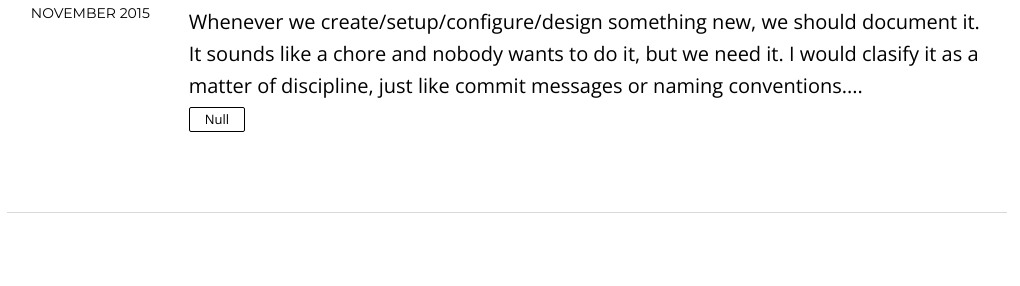
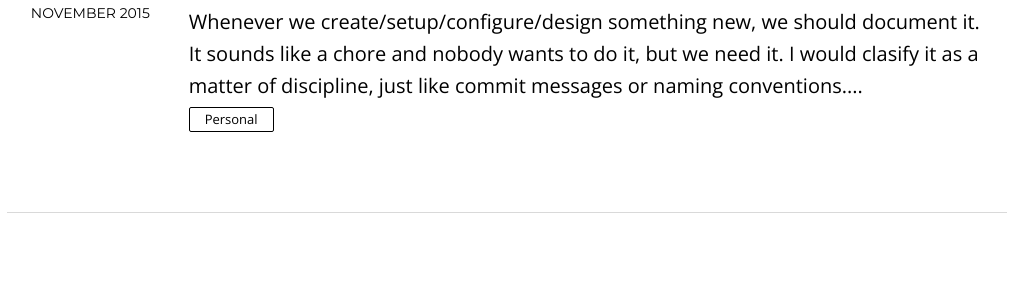
Before and after one commit to thedev/hipster-jekyll-blog, a Jekyll site: the page built from index.html, in a window 1280 px wide and 900 px high, scrolled down 631 px. Shown: the part 150-436 px from the top of the window, without its empty margins (133-1153 px from the left). Built offline with Jekyll 4.4.1, drawn with Linux system fonts in a browser that asks for light colours; nearby versions of some CDN libraries; the list of posts is cut into pages by our own code.

Commit message:
Updated 2015-11-17-devs-and-docs.md

```diff
--- a/_posts/2015-11-17-devs-and-docs.md
+++ b/_posts/2015-11-17-devs-and-docs.md
@@ -5,14 +5,15 @@
 headline: ""
 modified: ""
 categories:
-  - "null"
+  - personal
 tags: ""
 imagefeature: ""
 mathjax: false
 featured: false
-comments: false
+comments: true
 title: Devs and docs
 ---
+
 
 
 Whenever we create/setup/configure/design something new, we should document it. It sounds like a chore and nobody wants to do it, but we need it.
```
